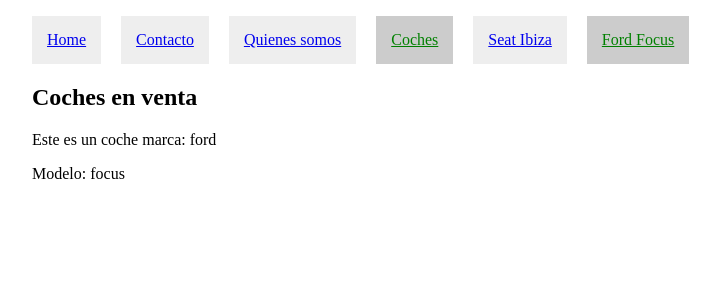
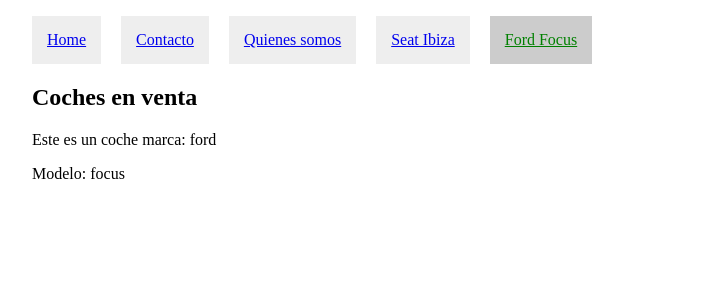
Before and after one commit to midesweb/ejemplos_rutas_angular, an Angular app: page /coches/ford/focus in a window 1280 px wide. Shown: the top 300 px of the page, without its empty margins (16-736 px from the left). Built offline with nearby package versions, Linux system fonts and the light colour scheme.

Commit message:
Simplificando el ejemplo para el artículo

```diff
--- a/src/app/app.component.html
+++ b/src/app/app.component.html
@@ -10,9 +10,6 @@
       <a routerLink="/quienessomos">Quienes somos</a>
     </li>
     <li routerLinkActive="activo">
-      <a routerLink="/coches">Coches</a>
-    </li>
-    <li routerLinkActive="activo">
       <a routerLink="/coches/seat/ibiza">Seat Ibiza</a>
     </li>
     <li routerLinkActive="activo">
--- a/src/app/app.module.ts
+++ b/src/app/app.module.ts
@@ -12,7 +12,6 @@ const rutas: Routes = [
   { path: '', component: HomeComponent },
   { path: 'contacto', component: ContactoComponent },
   { path: 'quienessomos', component: QuienesSomosComponent },
-  { path: 'coches', component: CochesComponent },
   { path: 'coches/:marca/:modelo', component: CochesComponent }
 ];
 
--- a/src/app/coches/coches.component.html
+++ b/src/app/coches/coches.component.html
@@ -1,12 +1,9 @@
 <h1>
   Coches en venta
 </h1>
-<div *ngIf="!coche; else muestraCoche">No tengo coche</div>
-<ng-template #muestraCoche>
 <p>
   Este es un coche marca: {{coche.marca}}
 </p>
 <p>
   Modelo: {{coche.modelo}}
 </p>
-</ng-template>
--- a/src/app/coches/coches.component.ts
+++ b/src/app/coches/coches.component.ts
@@ -12,12 +12,10 @@ export class CochesComponent implements OnInit {
   constructor(private rutaActiva: ActivatedRoute) { }
 
   ngOnInit() {
-    if (this.rutaActiva.snapshot.params.marca && this.rutaActiva.snapshot.params.modelo) {
-      this.coche = {
-        marca: this.rutaActiva.snapshot.params.marca,
-        modelo: this.rutaActiva.snapshot.params.modelo
-      };
-    }
+    this.coche = {
+      marca: this.rutaActiva.snapshot.params.marca,
+      modelo: this.rutaActiva.snapshot.params.modelo
+    };
   }
 
 }
```
Lines whose indentation alone changed are shown as unchanged.
